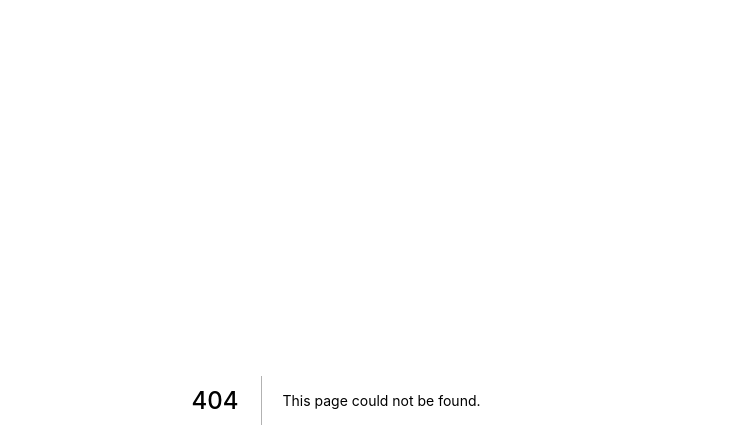
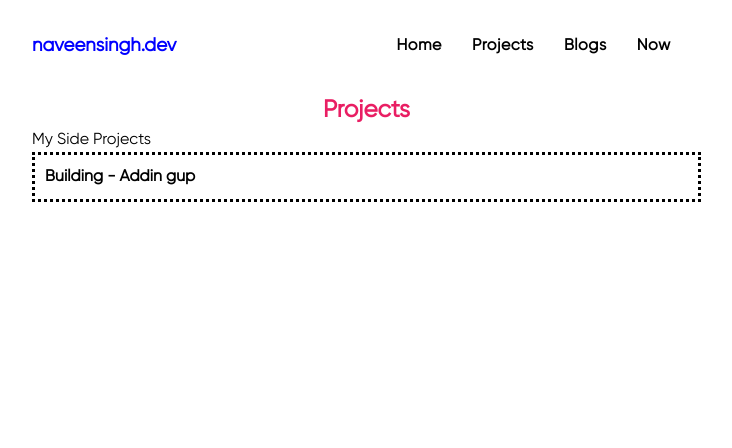
Before and after one commit to naveensinghp/psweb, a Next.js app: page /projects in a window 1280 px wide. Before the commit this address had no page. Shown: the top 448 px of the page, without its empty margins (304-1036 px from the left). Built offline with nearby package versions, Linux system fonts and the light colour scheme.

Commit message:
no message

```diff
--- /dev/null
+++ b/pages/projects.js
@@ -0,0 +1,50 @@
+
+import styled from 'styled-components';
+import {androidArrowForward} from 'react-icons-kit/ionicons/androidArrowForward'
+import Icon from 'react-icons-kit';
+import Link from 'next/link';
+import styles from '../styles/Home.module.css'
+import Head from 'next/head'
+import Header from './header';
+import { Heading } from '../components/Heading/Heading';
+
+export default function Projects() {
+  return(
+    <div className={styles.container}>
+      <Head>
+          <title>My Projects</title>
+          <meta name="description" content="Generated by create next app" />
+          <link rel="icon" href="/favicon.ico" />
+      </Head>
+      <main>
+          <Header/>
+          <Wrapper>
+          <Heading style={{textAlign:"center"}}>
+            Projects
+          </Heading>
+           <span style={{textAlign:"center"}}>
+           My Side Projects</span>
+            <Comingsoon>
+                <h4>Building - Addin gup</h4>
+            </Comingsoon>
+          </Wrapper>
+      </main>
+    </div>
+  );
+
+}
+
+
+const Wrapper = styled.div`
+width: 100%;
+//min-height: 100vh;
+padding-left: 25%;
+padding-right: 20%;
+box-sizing: border-box;
+overflow: hidden;
+`
+
+const Comingsoon = styled.div`
+padding: 10px;
+border-style: dotted;
+`;
```
